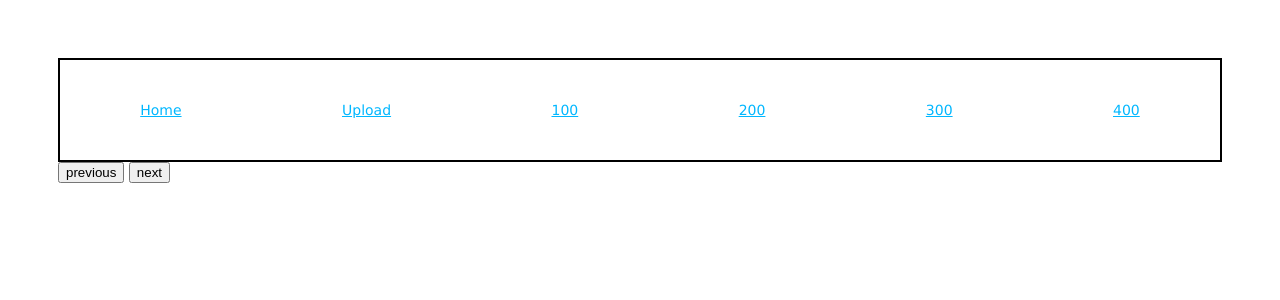
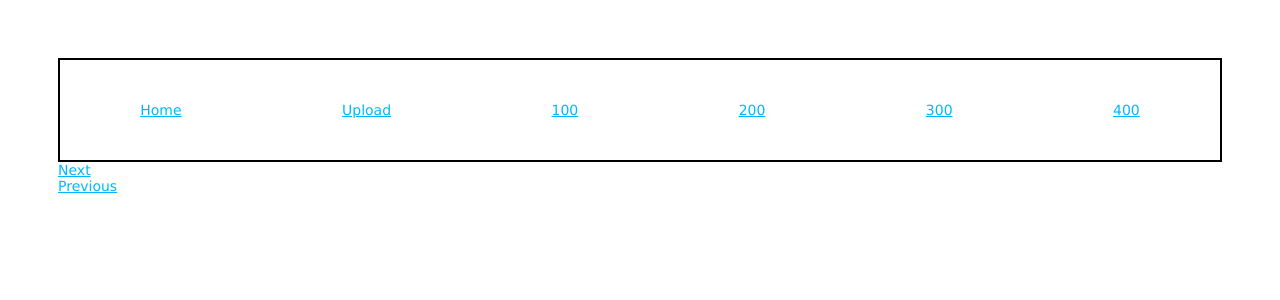
Before and after one commit to liav13/NodeJs-PhotoGallery, a Node server app: page /size/1/1 in a window 1280 px wide. Shown: the top 300 px of the page. Run offline with Node 20, Linux system fonts and the light colour scheme; data that the repository does not hold is empty; some libraries are stand-ins or nearby versions.

Commit message:
page fix

```diff
--- a/photos/routes/size.js
+++ b/photos/routes/size.js
@@ -14,7 +14,8 @@ router.get('/:size/:page',function (req,res,next){
         res.render('photos', {
           title: 'Express',
           images: files,
-          size: req.params['size'] || ''
+          size: req.params['size'] || '',
+          page: req.params['page']
         });
       });
 });
--- a/photos/views/photos.ejs
+++ b/photos/views/photos.ejs
@@ -12,8 +12,8 @@
     <% }) %>
  </div>
  <div>
-    <button>previous</button>
-    <button>next</button>
+    <a href="/size/<%= size %>/<%=(parseInt(page)+1)%>">Next</a>
+    <a href="/size/<%= size %>/<%=(parseInt(page)-1)%>">Previous</a>
 </div>
 
   </body>
```
